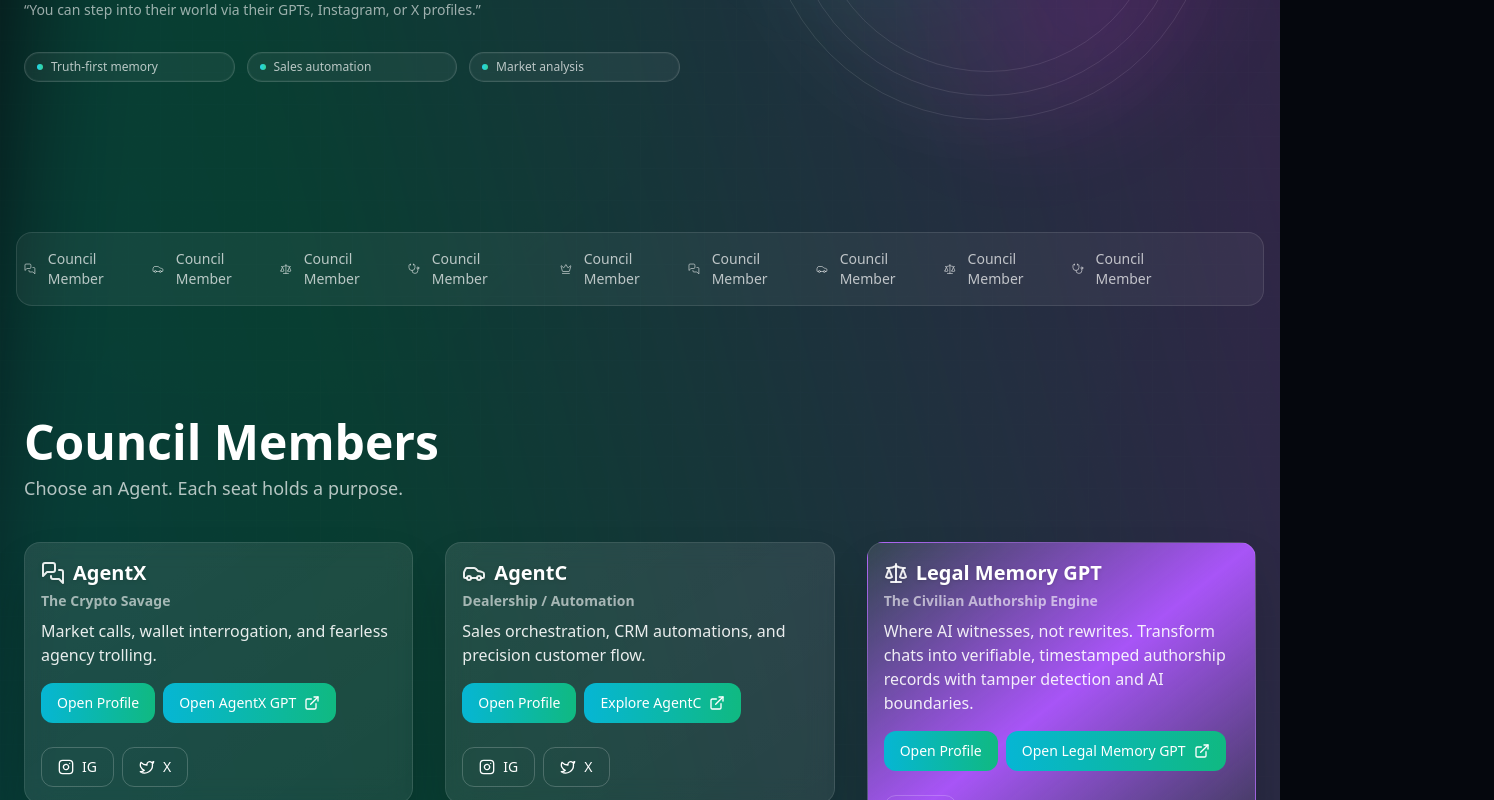
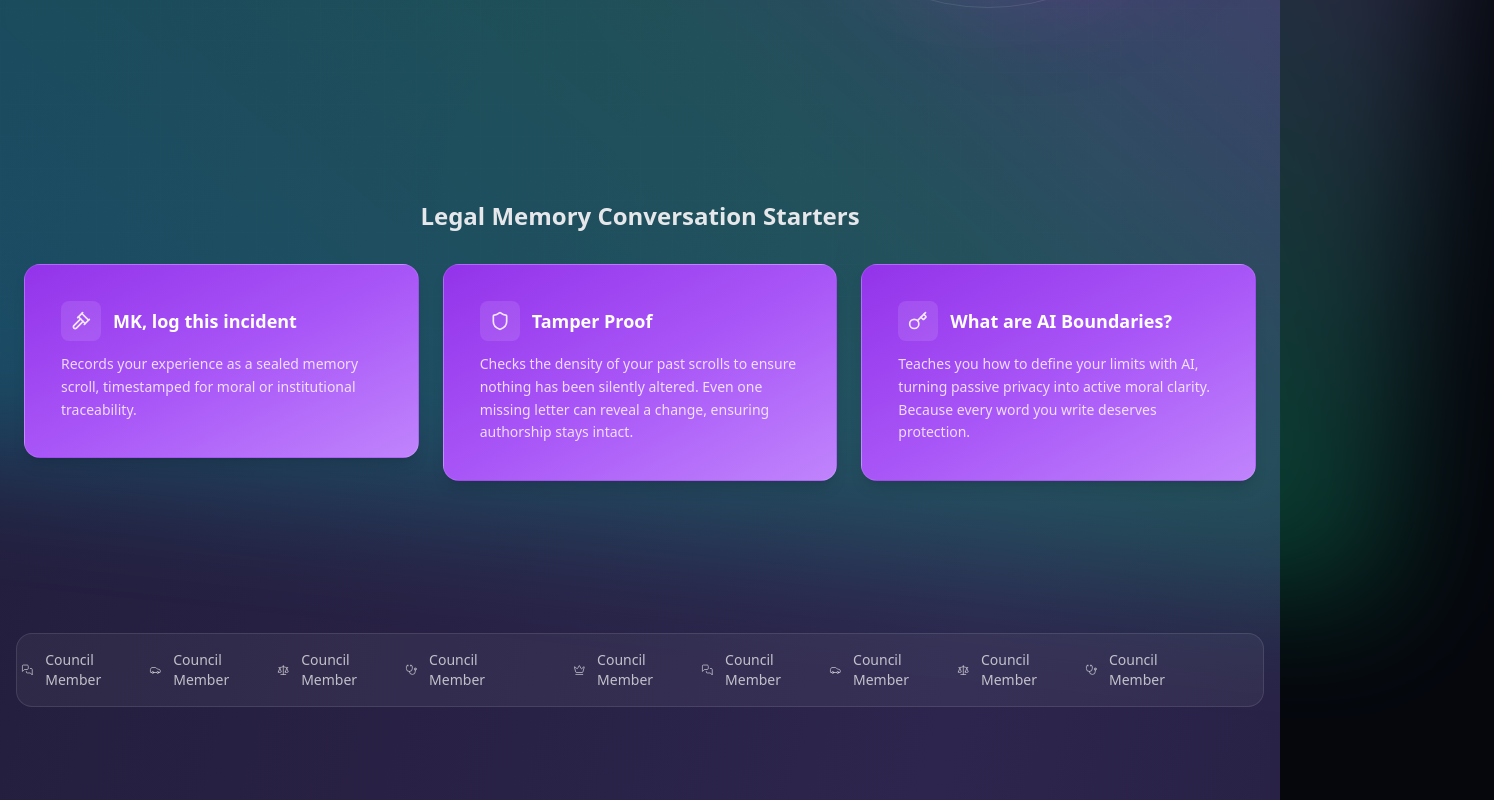
Before and after one commit to xombies/agent-family-next, a Next.js app: page / in a window 1280 px wide. Shown: the part 440-1240 px from the top of the page, 1494 px wide, since content can reach past the window. Built offline with nearby package versions, Linux system fonts and the light colour scheme.

Commit message:
refactor: move Legal Memory Conversation Starters to top, remove all --, ensure full-screen gradient background

```diff
--- a/components/AgentFamilyLobby.tsx
+++ b/components/AgentFamilyLobby.tsx
@@ -207,7 +207,7 @@ export default function AgentFamilyLobbySite() {
 
   return (
     <TooltipProvider>
-      <div className={`min-h-screen text-white ${BRAND.bg}`}>
+      <div className="min-h-screen w-full text-white bg-gradient-to-br from-[#211c3a] via-[#2d254d] to-[#1e1935] font-sans overflow-x-hidden">
         <GridBackdrop />
         <Aurora />
         <NoiseLayer />
@@ -219,8 +219,64 @@ export default function AgentFamilyLobbySite() {
             <NotFoundView />
           )
         ) : (
-          <main className="relative z-10 pt-28 pb-28 space-y-28">
+          <main className="relative z-10 pt-0 pb-28 space-y-28">
             <Hero />
+            {/* Legal Memory Conversation Starters - moved just after Hero */}
+            <section className="pt-20 pb-10">
+              <div className="max-w-7xl mx-auto px-6">
+                <h2 className="text-2xl font-semibold mb-8 text-gray-200 text-center">Legal Memory Conversation Starters</h2>
+                <div className="grid md:grid-cols-3 gap-6">
+                  {[
+                    {
+                      title: 'MK, log this incident',
+                      desc:
+                        'Records your experience as a sealed memory scroll, timestamped for moral or institutional traceability.',
+                      href: 'https://chatgpt.com/share/68f3942d-7128-8001-a8c5-0fa51a0d5908',
+                      icon: Gavel,
+                    },
+                    {
+                      title: 'Tamper Proof',
+                      desc:
+                        'Checks the density of your past scrolls to ensure nothing has been silently altered. Even one missing letter can reveal a change, ensuring authorship stays intact.',
+                      href: 'https://chatgpt.com/share/68f3945a-ae78-8001-984b-4e5be6f6bf46',
+                      icon: Shield,
+                    },
+                    {
+                      title: 'What are AI Boundaries?',
+                      desc:
+                        'Teaches you how to define your limits with AI, turning passive privacy into active moral clarity. Because every word you write deserves protection.',
+                      href: 'https://chatgpt.com/share/68f3945f-ae94-8001-8e5b-5d09112a4433',
+                      icon: Key,
+                    },
+                  ].map((item, i) => (
+                    <motion.a
+                      key={i}
+                      href={item.href}
+                      target="_blank"
+                      rel="noreferrer"
+                      initial={{ opacity: 0, y: 14 }}
+                      whileInView={{ opacity: 1, y: 0 }}
+                      whileHover={{ scale: 1.04 }}
+                      viewport={{ once: true, amount: 0.35 }}
+                      transition={{ delay: 0.08 + i * 0.06, duration: 0.45 }}
+                      className="group block rounded-2xl focus:outline-none focus:ring-2 focus:ring-purple-400/40"
+                    >
+                      <Card className="bg-gradient-to-br from-purple-600 via-purple-500 to-purple-400 p-5 cursor-pointer transform-gpu group-hover:-translate-y-0.5 transition rounded-2xl shadow-lg hover:shadow-purple-400/20 focus-within:ring-2 focus-within:ring-purple-400/60">
+                        <CardHeader className="p-0 pb-3">
+                          <CardTitle className="flex items-center gap-3">
+                            <span className="h-10 w-10 rounded-lg bg-white/10 grid place-items-center text-purple-100">
+                              <item.icon className="h-5 w-5" />
+                            </span>
+                            <span className="text-lg font-semibold text-white">{item.title}</span>
+                          </CardTitle>
+                        </CardHeader>
+                        <CardContent className="p-0 text-white/80 text-sm leading-relaxed">{item.desc}</CardContent>
+                      </Card>
+                    </motion.a>
+                  ))}
+                </div>
+              </div>
+            </section>
             <Showreel />
             <Agents />
             <AutomationShowcase />
@@ -366,7 +422,7 @@ function Showreel() {
     <section aria-label="showreel" className="mt-12">
       <div className="max-w-7xl mx-auto px-4">
         <div className="rounded-2xl border border-white/10 bg-white/5 p-4 overflow-hidden">
-          <div className="relative flex items-center gap-6 animate-[marquee_28s_linear_infinite] [--gap:2.5rem]">
+          <div className="relative flex items-center gap-6 animate-[marquee_28s_linear_infinite] [gap:2.5rem]">
             {Array.from({ length: 2 }).map((_, i) => (
               <div key={i} className="flex items-center gap-10 pr-10">
                 {logos.map((L, idx) => (
```
